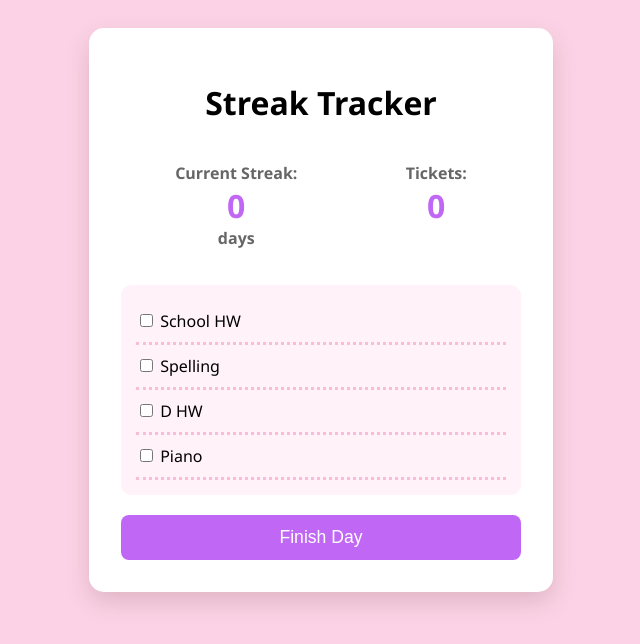
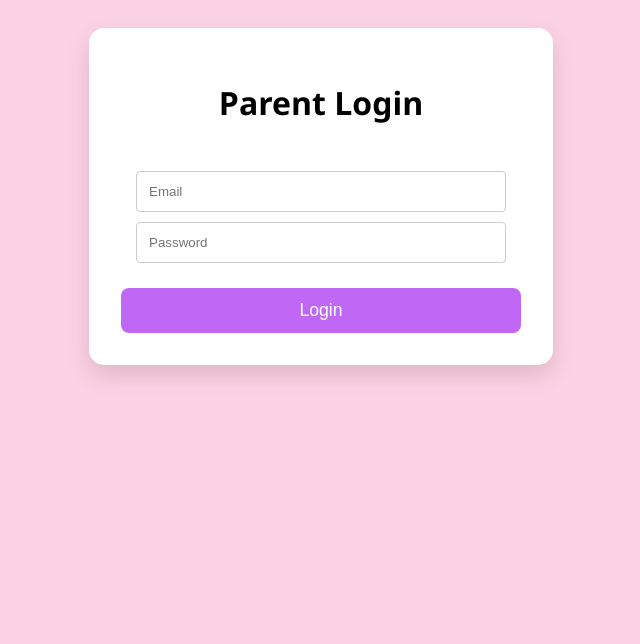
Before and after one commit to nyaow-dev/streak-tracker-v2, a Next.js app: page / in a window 1280 px wide. Shown: the top 644 px of the page, without its empty margins (319-959 px from the left). Built offline with nearby package versions, Linux system fonts and the light colour scheme; no server answers; the database is empty.

Commit message:
Add login logout functionality

```diff
--- a/app/actions.js
+++ b/app/actions.js
@@ -3,6 +3,14 @@
 import { supabase } from '@/lib/supabase'
 
 export async function updateStreak(allDone) {
+    console.log('Server is verifying the current user...');
+
+    const { data: { user } } = await supabase.auth.getUser()
+
+    if (!user) {
+        throw new Error("Unauthorized! You must be a parent to update streaks.")
+    }
+
     console.log('Server is processing the streak...');
 
     // 1. Fetch current data (Assuming ID 1 for our single user)
--- a/app/globals.css
+++ b/app/globals.css
@@ -27,7 +27,8 @@ body {
   color: #666;
 }
 
-#streak-count, #ticket-count {
+#streak-count,
+#ticket-count {
   display: block;
   font-size: 2rem;
   color: var(--primary);
@@ -41,6 +42,22 @@ body {
   width: 100%;
   max-width: 400px;
   text-align: center;
+}
+
+.login {
+  text-align: left;
+  margin: 10px 0;
+  padding: 15px;
+  border-radius: 10px;
+}
+
+.login input {
+  width: 100%;
+  padding: 0.75rem;
+  border: 1px solid #ccc;
+  border-radius: 4px;
+  box-sizing: border-box; /* Ensures padding doesn't increase width */
+  margin: 10px 0 0 0;
 }
 
 .tasks {
@@ -73,3 +90,19 @@ button {
 button:active {
   transform: scale(0.98);
 }
+
+.logout-button {
+  width: 100%;
+  padding: 12px;
+  margin-top: 8px;
+  background-color: #888;
+  color: white;
+  border: none;
+  border-radius: 8px;
+  font-size: 0.8rem;
+}
+
+.logout-button:hover {
+  color: #ff4d4d;
+  border-color: #ff4d4d;
+}
--- a/app/page.js
+++ b/app/page.js
@@ -1,9 +1,39 @@
 'use client' // This tells Next.js this is an interactive page
 
+import { useState, useEffect } from 'react'
+import { supabase } from '@/lib/supabase' // Import the client directly for Auth
 import { getInitialData, updateStreak } from './actions'
-import { useState, useEffect } from 'react'
 
 export default function Home() {
+    const [user, setUser] = useState(null)
+    const [email, setEmail] = useState('')
+    const [password, setPassword] = useState('')
+
+    // 1. Check for active session on load
+    useEffect(() => {
+        supabase.auth.getSession().then(({ data: { session } }) => {
+            setUser(session?.user ?? null)
+        })
+    }, [])
+
+    const handleLogin = async (e) => {
+        e.preventDefault()
+        const { data, error } = await supabase.auth.signInWithPassword({ email, password })
+
+        if (error) alert(error.message)
+        else setUser(data.user)
+    }
+
+    const handleLogout = async (e) => {
+        e.preventDefault()
+        const { error } = await supabase.auth.signOut()
+
+        if (error) {
+            console.error("Error logging out: ", error.message)
+        }
+        else setUser(null)
+    }
+
     // This is how we handle "State" in Next.js/React
     const [streak, setStreak] = useState(0)
     const [tickets, setTickets] = useState(0)
@@ -29,6 +59,21 @@ export default function Home() {
         setTickets(updatedData.tickets)
     }
 
+    if (!user) {
+        return (
+            <div id="app">
+                <h1>Parent Login</h1>
+                <form onSubmit={handleLogin}>
+                    <div className="login">
+                        <input type="email" placeholder="Email" onChange={e => setEmail(e.target.value)} />
+                        <input type="password" placeholder="Password" onChange={e => setPassword(e.target.value)} />
+                    </div>
+                    <button type="submit">Login</button>
+                </form>
+            </div>
+        )
+    }
+
     return (
         <div id="app">
             <h1>Streak Tracker</h1>
@@ -45,6 +90,7 @@ export default function Home() {
             </div>
 
             <button onClick={handleFinishDay}>Finish Day</button>
+            <button onClick={handleLogout} className="logout-button">Logout</button>
         </div>
     )
 }
```
